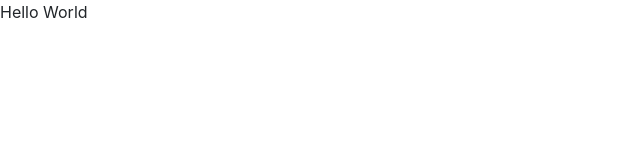
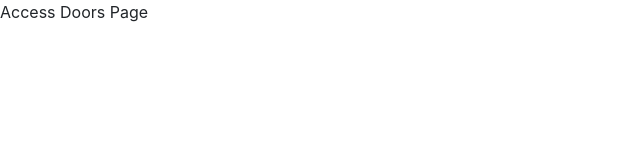
Before and after one commit to anujit/clay-frontend-assignment, a React app: page /access-doors in a window 1280 px wide. Shown: the top 160 px of the page, without its empty margins (0-640 px from the left). Built offline with nearby package versions, Linux system fonts and the light colour scheme.

Commit message:
Basic Routing

```diff
--- a/src/components/App.js
+++ b/src/components/App.js
@@ -1,5 +1,18 @@
 import React from 'react';
+import {Switch, Route} from 'react-router-dom';
+import {LandingPage, PeoplePage, DoorsPage, AccessDoorsPage} from '../pages';
 
-const App = () => <div>Hello World</div>
+const App = () => {
+    return (
+        <div className="main-wrap">
+            <Switch>
+                <Route exact path="/" component={LandingPage} />
+                <Route path="/manage-people" component={PeoplePage} />
+                <Route path="/manage-doors" component={DoorsPage} />
+                <Route path="/access-doors" component={AccessDoorsPage} />
+            </Switch>
+        </div>
+    );
+}
 
 export default App;
--- /dev/null
+++ b/src/pages/AccessDoorsPage.js
@@ -0,0 +1,7 @@
+import React from 'react';
+
+export default class AccessDoorsPage extends React.Component {
+    render() {
+        return <div>Access Doors Page</div>;
+    }
+}
--- /dev/null
+++ b/src/pages/DoorsPage.js
@@ -0,0 +1,7 @@
+import React from 'react';
+
+export default class DoorsPage extends React.Component {
+    render() {
+        return <div>Doors Page</div>;
+    }
+}
--- /dev/null
+++ b/src/pages/LandingPage.js
@@ -0,0 +1,7 @@
+import React from 'react';
+
+export default class LandingPage extends React.Component {
+    render() {
+        return <div>Landing Page</div>;
+    }
+}
--- /dev/null
+++ b/src/pages/PeoplePage.js
@@ -0,0 +1,7 @@
+import React from 'react';
+
+export default class PeoplePage extends React.Component {
+    render() {
+        return <div>People Page</div>;
+    }
+}
--- /dev/null
+++ b/src/pages/index.js
@@ -0,0 +1,11 @@
+import LandingPage from './LandingPage';
+import PeoplePage from './PeoplePage';
+import DoorsPage from './DoorsPage';
+import AccessDoorsPage from './AccessDoorsPage';
+
+export {
+    LandingPage,
+    PeoplePage,
+    DoorsPage,
+    AccessDoorsPage
+}
```
